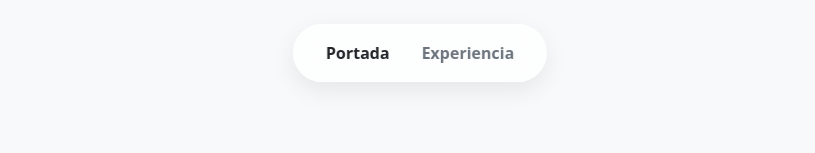
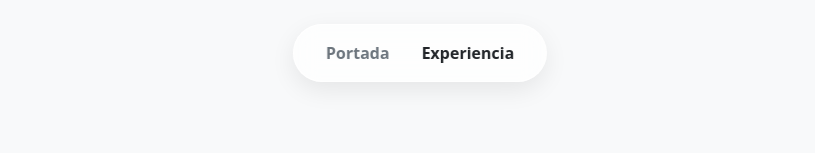
Before and after one commit to kfuentesb/PortfolioReact, a React app: page /experiencia in a window 1280 px wide. Shown: the top 153 px of the page, without its empty margins (220-1035 px from the left). Built offline with nearby package versions, Linux system fonts and the light colour scheme; the HTML template or start-up script is replaced by a standard one.

Commit message:
Cambios para defensa

```diff
--- a/src/components/Hero.tsx
+++ b/src/components/Hero.tsx
@@ -1,5 +1,6 @@
-import { Container, Row, Col, Button, Nav } from 'react-bootstrap'
+import { Container, Row, Col, Button } from 'react-bootstrap'
 import profilePic from '../assets/profile.jpg'
+import Navbar from './Navbar'
 import '../css/hero-background.css' // Animación de cartas
 
 const cardSymbols = [ // Esta animación la hicimos probando cosas con la IA en las prácticas, y queda bonita
@@ -43,20 +44,7 @@ export default function Hero() {
       </div>
 
       {/* Navbar minimalista */}
-      <div className="position-absolute top-0 start-50 translate-middle-x mt-4" style={{ zIndex: 10 }}>
-        <Nav className="floating-nav">
-          <Nav.Item>
-            <Nav.Link href="/" className="fw-semibold px-3 text-dark hover-nav-link">
-              Portada
-            </Nav.Link>
-          </Nav.Item>
-          <Nav.Item>
-            <Nav.Link href="/experiencia" className="fw-semibold px-3 text-secondary hover-nav-link">
-              Experiencia
-            </Nav.Link>
-          </Nav.Item>
-        </Nav>
-      </div>
+      <Navbar />
 
       {/* Contenido Header */}
       <Container className="hero-content">
--- /dev/null
+++ b/src/components/Navbar.tsx
@@ -0,0 +1,34 @@
+import { Nav } from 'react-bootstrap'
+import { useState, useEffect } from 'react'
+
+export default function Navbar() {
+  const [activePath, setActivePath] = useState(() => {
+    return typeof window !== 'undefined' ? window.location.pathname : '/';
+  });
+
+  const getNavLinkClass = (path: string) => {
+    const baseClasses = 'fw-semibold px-3 hover-nav-link';
+    return activePath === path
+      ? `${baseClasses} text-dark`
+      : `${baseClasses} text-secondary`;
+  }
+
+  return (
+    <div>
+      <div className="position-absolute top-0 start-50 translate-middle-x mt-4" style={{ zIndex: 10 }}>
+        <Nav className="floating-nav">
+          <Nav.Item>
+            <Nav.Link href="/" onClick={() => setActivePath('/')} className={getNavLinkClass('/')}>
+              Portada
+            </Nav.Link>
+          </Nav.Item>
+          <Nav.Item>
+            <Nav.Link href="/experiencia" onClick={() => setActivePath('/experiencia')} className={getNavLinkClass('/experiencia')}>
+              Experiencia
+            </Nav.Link>
+          </Nav.Item>
+        </Nav>
+      </div>
+    </div>
+  )
+}
--- a/src/pages/Experience.tsx
+++ b/src/pages/Experience.tsx
@@ -1,4 +1,5 @@
-import { Container, Row, Col, Card, Badge, Nav } from 'react-bootstrap'
+import { Container, Row, Col, Card, Badge } from 'react-bootstrap'
+import Navbar from '../components/Navbar'
 import "../css/experience.css"
 
 const experiences = [
@@ -27,20 +28,7 @@ export default function Experience() {
         <section className="p-5 position-relative" id="experiencia" style={{ background: '#f8f9fa', minHeight: '100vh' }}>
 
             {/* Navbar */}
-            <div className="position-absolute top-0 start-50 translate-middle-x mt-4" style={{ zIndex: 10 }}>
-                <Nav className="floating-nav">
-                    <Nav.Item>
-                        <Nav.Link href="/" className="fw-semibold px-3 text-dark hover-nav-link">
-                            Portada
-                        </Nav.Link>
-                    </Nav.Item>
-                    <Nav.Item>
-                        <Nav.Link href="/experiencia" className="fw-semibold px-3 text-secondary hover-nav-link">
-                            Experiencia
-                        </Nav.Link>
-                    </Nav.Item>
-                </Nav>
-            </div>
+            <Navbar/>
 
             <Container style={{ maxWidth: '800px' }}>
 
```
Also changed, not shown: 1 other file (tests, documents, lock files or other folders).
